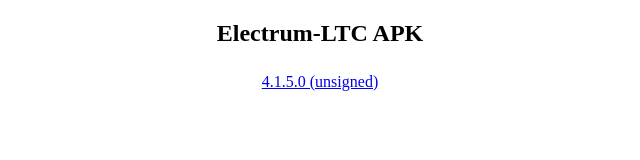
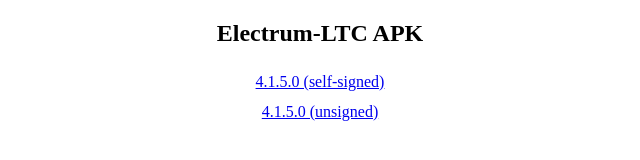
Before and after one commit to turtlebasket/electrum-ltc-apk, a plain HTML site: page index.html in a window 1280 px wide. Shown: the whole page, without its empty margins (320-960 px from the left). Drawn offline with Linux system fonts and the light colour scheme.

Commit message:
viewport + signed release

```diff
--- a/index.html
+++ b/index.html
@@ -1,12 +1,14 @@
 <!DOCTYPE html>
 <html>
 	<head>
+		<meta name="viewport" content="width=device-width, initial-scale=1.0">
 		<title>Fine, I'll do it myself :|</title>
 	</head>
 	<body>
 		<div align="center">
 			<h2>Electrum-LTC APK</h2>
 			<div class="list-container">
+				<a class="item" href="apks/Electrum_LTC-4.1.5.0-arm64-v8a-release.apk">4.1.5.0 (self-signed)</a>
 				<a class="item" href="apks/Electrum_LTC-4.1.5.0-arm64-v8a-release-unsigned.apk">4.1.5.0 (unsigned)</a>
 			</div>
 		</div>
```
Also changed, not shown: 1 other file.
